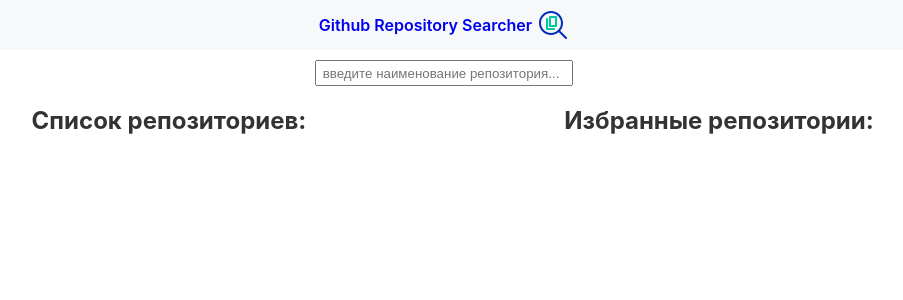
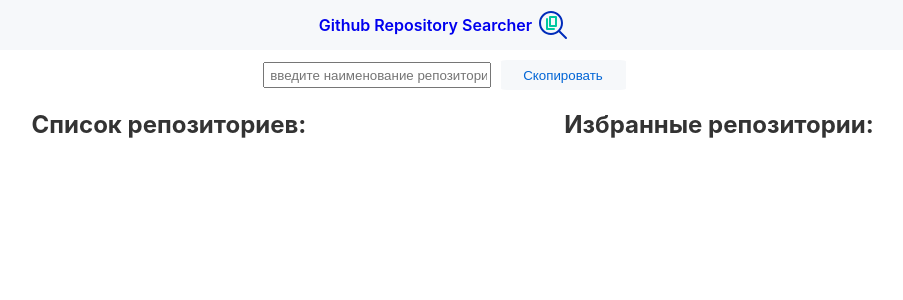
Before and after one commit to Flynnrcore/github-repo-searcher, a React (Create React App) app: page / in a window 1280 px wide. Shown: the top 300 px of the page, without its empty margins (196-1099 px from the left). Built offline with nearby package versions, Linux system fonts and the light colour scheme.

Commit message:
add input copy text btn

```diff
--- a/package.json
+++ b/package.json
@@ -3,6 +3,7 @@
   "version": "0.1.0",
   "private": true,
   "dependencies": {
+    "clipboard-copy": "^4.0.1",
     "mobx": "^6.12.0",
     "mobx-react": "^9.1.0",
     "react": "^18.2.0",
--- a/src/App.css
+++ b/src/App.css
@@ -66,15 +66,34 @@ main {
   padding: 0;
 }
 
+.main-form {
+  display: flex;
+  flex-basis: 100%;
+  justify-content: center;
+  align-items: center;
+}
+
 form {
-  flex-basis: 100%;
   max-height: 50px;
   margin-top: 10px;
 }
 
 form input {
   min-height: 20px;
-  min-width: 250px;
+  min-width: 220px;
+}
+
+.form-btn {
+  min-height: 30px;
+  width: 125px;
+  margin-top: 10px;
+  margin-left: 10px;
+  padding: 0;
+  color: #0366d6;
+  background: #f6f8fa;
+  border: none;
+  border-radius: 5%;
+
 }
 
 .section-left,
@@ -151,12 +170,12 @@ article {
   padding: auto;
 }
 
-.repo-btn:hover {
+button:hover {
   cursor: pointer;
   filter: brightness(0.9);
 }
 
-.repo-btn:active {
+button:active {
   transform: scale(0.9);
 }
 
--- /dev/null
+++ b/src/components/CopyButton.jsx
@@ -0,0 +1,34 @@
+import React from "react";
+import clipboardCopy from "clipboard-copy";
+
+export default class CopyButton extends React.Component {
+  constructor(props) {
+    super(props);
+    this.state = {
+      isCopied: false,
+    }
+  }
+
+  hadleCopy = () => {
+    const { text } = this.props;
+    clipboardCopy(text);
+    this.setState({ isCopied: true });
+
+    setTimeout(() => {
+      this.setState({ isCopied: false });
+    }, 2000);
+  }
+
+  render() {
+    const { isCopied } = this.state;
+
+    return (
+      <button
+        onClick={this.hadleCopy}
+        className="form-btn"
+      >
+        {isCopied? 'Cкопировано!' : 'Скопировать'}
+      </button>
+    )
+  }
+}
--- a/src/components/SearchPage.jsx
+++ b/src/components/SearchPage.jsx
@@ -1,7 +1,8 @@
 import React from "react";
 import {observer} from 'mobx-react';
 import { AppContext } from "../stores/AppStore";
-import RepoItem from "./RepoItem.jsx"
+import RepoItem from "./RepoItem.jsx";
+import CopyButton from "./CopyButton.jsx";
 
 class SearchPageComponents extends React.Component {
   static contextType = AppContext;
@@ -43,6 +44,7 @@ class SearchPageComponents extends React.Component {
   render() {
     return (
       <main>
+        <div className="main-form">
           <form onSubmit={this.handleSubmit}>
             <input
               onChange={this.handleChange}
@@ -51,6 +53,8 @@ class SearchPageComponents extends React.Component {
               placeholder=" введите наименование репозитория..."
             />
           </form>
+          <CopyButton text={this.state.text} />
+        </div>
         <section className="section-left">
           <h1>Список репозиториев:</h1>
           {this.context.repos.map((repo) => (
```
Also changed, not shown: 1 other file (tests, documents, lock files or other folders). Lines whose indentation alone changed are shown as unchanged.
